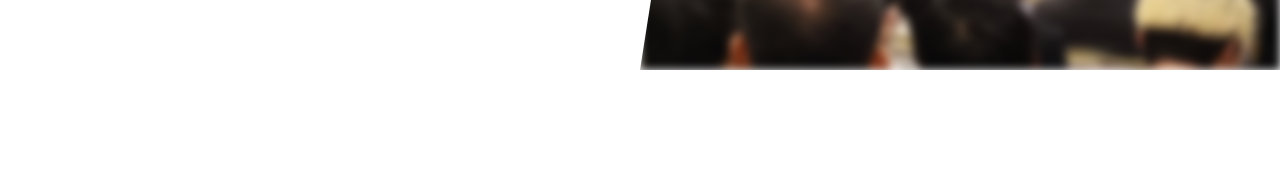
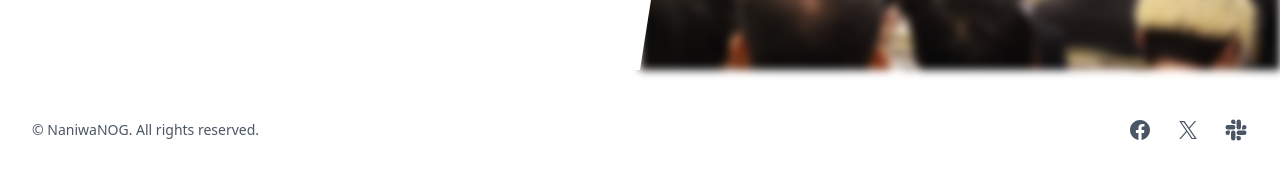
Before and after one commit to naniwanog/naniwanog-web, a Next.js app: page / in a window 1280 px wide. Shown: the part 746-926 px from the top of the page. Before the commit the page ends 816 px from the top, so only its background shows below. Built offline with nearby package versions, Linux system fonts and the light colour scheme.

Commit message:
feat: add footer

```diff
--- a/src/app/layout.tsx
+++ b/src/app/layout.tsx
@@ -1,6 +1,7 @@
+import '@/app/globals.css'
 import type { Metadata } from 'next'
 import Header from '@/components/Header'
-import '@/app/globals.css'
+import Footer from '@/components/Footer'
 
 export const metadata: Metadata = {
   metadataBase: new URL('https://naniwanog.jp'),
@@ -37,6 +38,7 @@ export default function RootLayout({
       <body>
         <Header />
         {children}
+        <Footer />
       </body>
     </html>
   )
--- /dev/null
+++ b/src/components/Footer.tsx
@@ -0,0 +1,53 @@
+const navigation = [
+    {
+        name: 'Facebook',
+        href: 'https://www.facebook.com/people/Naniwanog/61565613396201/',
+        icon: () => (
+            <svg fill="currentColor" viewBox="0 0 24 24" aria-hidden="true" className="size-6">
+                <path
+                    fillRule="evenodd"
+                    d="M22 12c0-5.523-4.477-10-10-10S2 6.477 2 12c0 4.991 3.657 9.128 8.438 9.878v-6.987h-2.54V12h2.54V9.797c0-2.506 1.492-3.89 3.777-3.89 1.094 0 2.238.195 2.238.195v2.46h-1.26c-1.243 0-1.63.771-1.63 1.562V12h2.773l-.443 2.89h-2.33v6.988C18.343 21.128 22 16.991 22 12z"
+                    clipRule="evenodd"
+                />
+            </svg>
+        ),
+    },
+    {
+        name: 'X',
+        href: 'https://x.com/naniwanog',
+        icon: () => (
+            <svg fill="currentColor" viewBox="0 0 24 24" aria-hidden="true" className="size-6">
+                <path d="M13.6823 10.6218L20.2391 3H18.6854L12.9921 9.61788L8.44486 3H3.2002L10.0765 13.0074L3.2002 21H4.75404L10.7663 14.0113L15.5685 21H20.8131L13.6819 10.6218H13.6823ZM11.5541 13.0956L10.8574 12.0991L5.31391 4.16971H7.70053L12.1742 10.5689L12.8709 11.5655L18.6861 19.8835H16.2995L11.5541 13.096V13.0956Z" />
+            </svg>
+        ),
+    },
+    {
+        name: 'Slack',
+        href: 'https://nog-crew.slack.com/archives/C07KMD8ACUA',
+        icon: () => (
+            <svg fill="currentColor" viewBox="0 0 512 512" aria-hidden="true" className="size-6">
+                <path d="M126.12,315.1A47.06,47.06,0,1,1,79.06,268h47.06Z" /><path d="M149.84,315.1a47.06,47.06,0,0,1,94.12,0V432.94a47.06,47.06,0,1,1-94.12,0Z" /><path d="M196.9,126.12A47.06,47.06,0,1,1,244,79.06v47.06Z" /><path d="M196.9,149.84a47.06,47.06,0,0,1,0,94.12H79.06a47.06,47.06,0,0,1,0-94.12Z" /><path d="M385.88,196.9A47.06,47.06,0,1,1,432.94,244H385.88Z" /><path d="M362.16,196.9a47.06,47.06,0,0,1-94.12,0V79.06a47.06,47.06,0,1,1,94.12,0Z" /><path d="M315.1,385.88A47.06,47.06,0,1,1,268,432.94V385.88Z" /><path d="M315.1,362.16a47.06,47.06,0,0,1,0-94.12H432.94a47.06,47.06,0,1,1,0,94.12Z" />
+            </svg>
+        ),
+    },
+]
+
+export default function Footer() {
+    return (
+        <footer className="bg-white">
+            <div className="mx-auto max-w-7xl px-6 py-12 md:flex md:items-center md:justify-between lg:px-8">
+                <div className="flex justify-center gap-x-6 md:order-2">
+                    {navigation.map((item) => (
+                        <a key={item.name} href={item.href} className="text-gray-600 hover:text-gray-800">
+                            <span className="sr-only">{item.name}</span>
+                            <item.icon />
+                        </a>
+                    ))}
+                </div>
+                <p className="mt-8 text-center text-sm/6 text-gray-600 md:order-1 md:mt-0">
+                    &copy; NaniwaNOG. All rights reserved.
+                </p>
+            </div>
+        </footer>
+    )
+}
```
